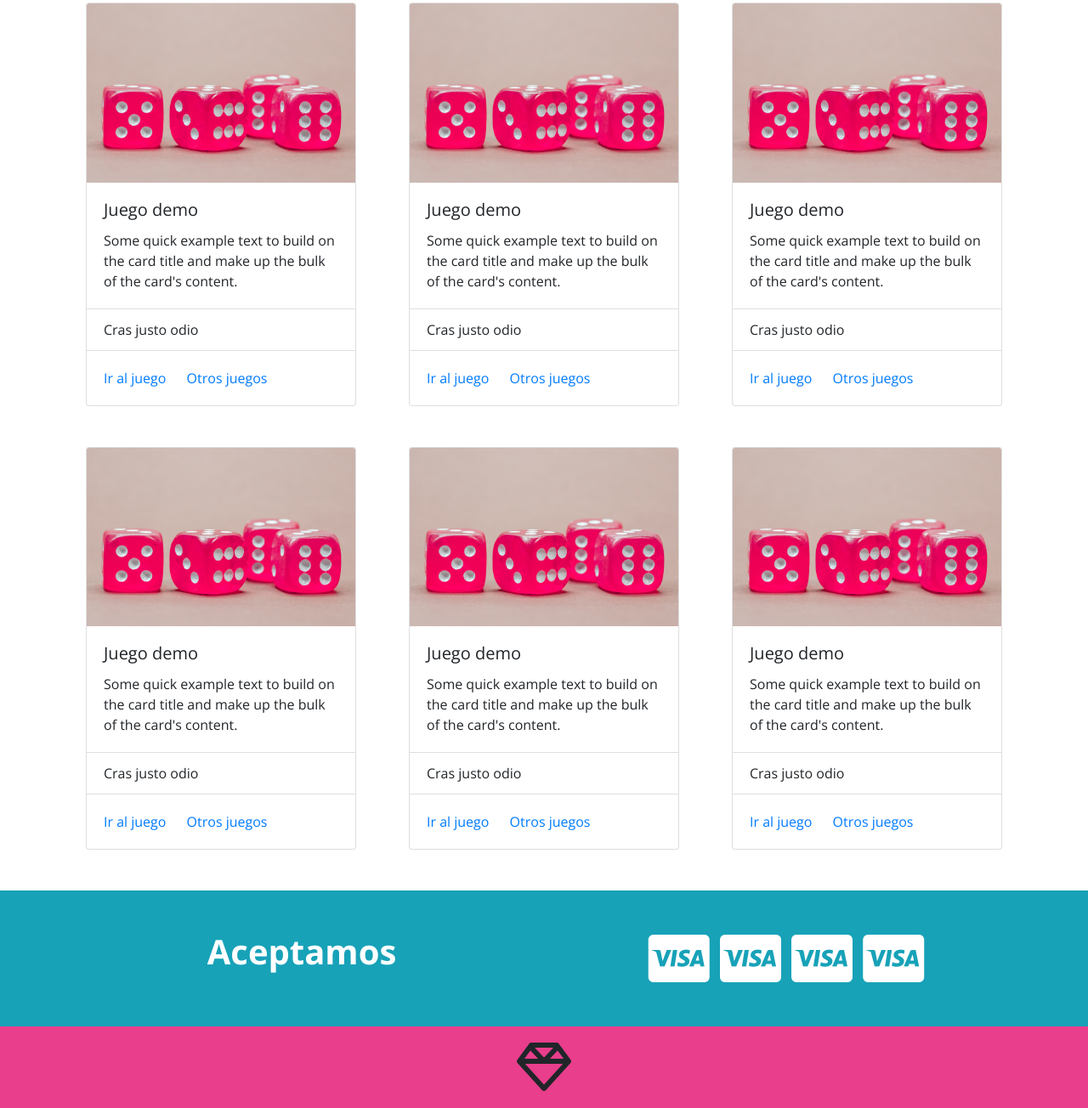
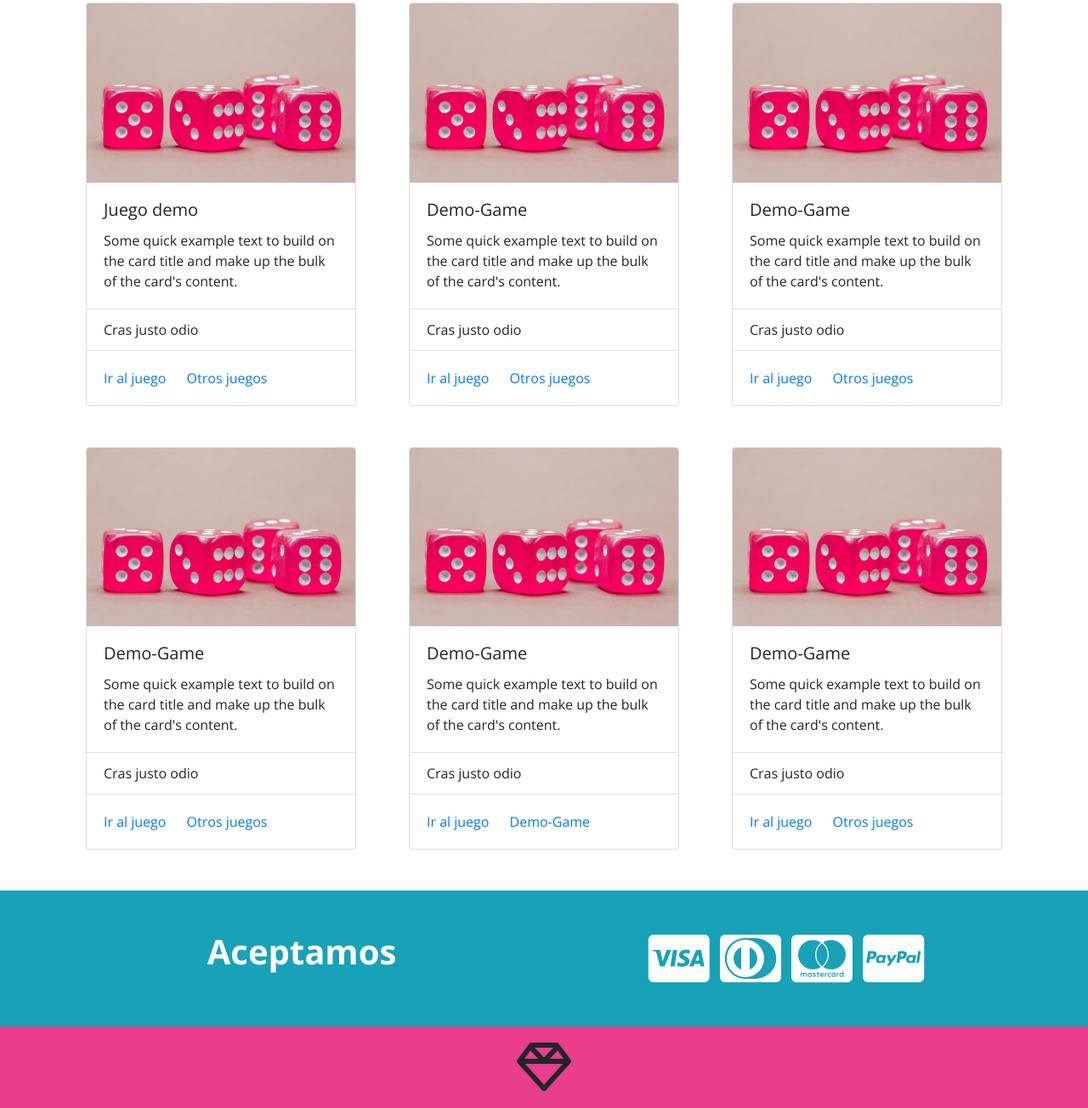
Before and after one commit to drxr3/segunda_vista, a plain HTML site: page index.html in a window 1280 px wide. Shown: the part 227-1531 px from the top of the page at 85% size. Drawn offline with nearby package versions, Linux system fonts and the light colour scheme.

Commit message:
correcion de iconos

```diff
--- a/index.html
+++ b/index.html
@@ -77,7 +77,7 @@
           <div class="card mx-3 mb-5">
             <img src="assets/img/azar1.jpg" class="card-img-top" alt="imagen de juego de azar">
             <div class="card-body">
-              <h5 class="card-title">Juego demo</h5>
+              <h5 class="card-title">Demo-Game</h5>
               <p class="card-text">Some quick example text to build on the card title and make up the bulk of the card's
                 content.</p>
             </div>
@@ -98,7 +98,7 @@
           <div class="card mx-3 mb-5">
             <img src="assets/img/azar1.jpg" class="card-img-top" alt="imagen de juego de azar">
             <div class="card-body">
-              <h5 class="card-title">Juego demo</h5>
+              <h5 class="card-title">Demo-Game</h5>
               <p class="card-text">Some quick example text to build on the card title and make up the bulk of the card's
                 content.</p>
             </div>
@@ -119,7 +119,7 @@
           <div class="card mx-3 mb-5">
             <img src="assets/img/azar1.jpg" class="card-img-top" alt="imagen de juego de azar">
             <div class="card-body">
-              <h5 class="card-title">Juego demo</h5>
+              <h5 class="card-title">Demo-Game</h5>
               <p class="card-text">Some quick example text to build on the card title and make up the bulk of the card's
                 content.</p>
             </div>
@@ -140,7 +140,7 @@
           <div class="card mx-3 mb-5">
             <img src="assets/img/azar1.jpg" class="card-img-top" alt="imagen de juego de azar">
             <div class="card-body">
-              <h5 class="card-title">Juego demo</h5>
+              <h5 class="card-title">Demo-Game</h5>
               <p class="card-text">Some quick example text to build on the card title and make up the bulk of the card's
                 content.</p>
             </div>
@@ -150,7 +150,7 @@
             </ul>
             <div class="card-body">
               <a href="#" class="card-link">Ir al juego</a>
-              <a href="#" class="card-link">Otros juegos</a>
+              <a href="#" class="card-link">Demo-Game</a>
             </div>
           </div>
 
@@ -160,7 +160,7 @@
           <div class="card mx-3 mb-5">
             <img src="assets/img/azar1.jpg" class="card-img-top" alt="imagen de juego de azar">
             <div class="card-body">
-              <h5 class="card-title">Juego demo</h5>
+              <h5 class="card-title">Demo-Game</h5>
               <p class="card-text">Some quick example text to build on the card title and make up the bulk of the card's
                 content.</p>
             </div>
@@ -195,9 +195,9 @@
         <!-- fin div columna -->
         <div class="col-lg-6 col-xl-6">
           <i class="fab fa-cc-visa fa-4x"></i>
-          <i class="fab fa-cc-visa fa-4x ml-2"></i>
-          <i class="fab fa-cc-visa fa-4x ml-2"></i>
-          <i class="fab fa-cc-visa fa-4x ml-2"></i>
+          <i class="fab fa-cc-diners-club fa-4x ml-2"></i>
+          <i class="fab fa-cc-mastercard fa-4x ml-2"></i>
+          <i class="fab fa-cc-paypal fa-4x ml-2"></i>
 
         </div>
 
```
